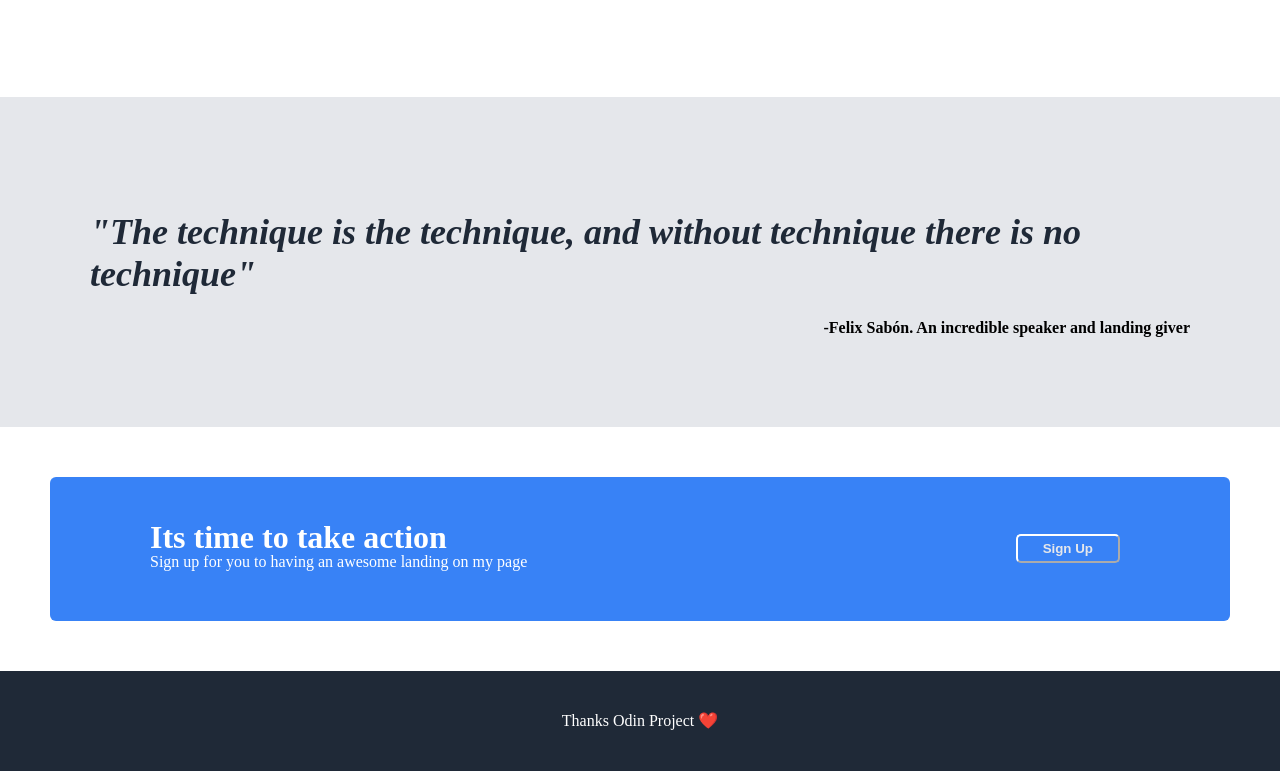
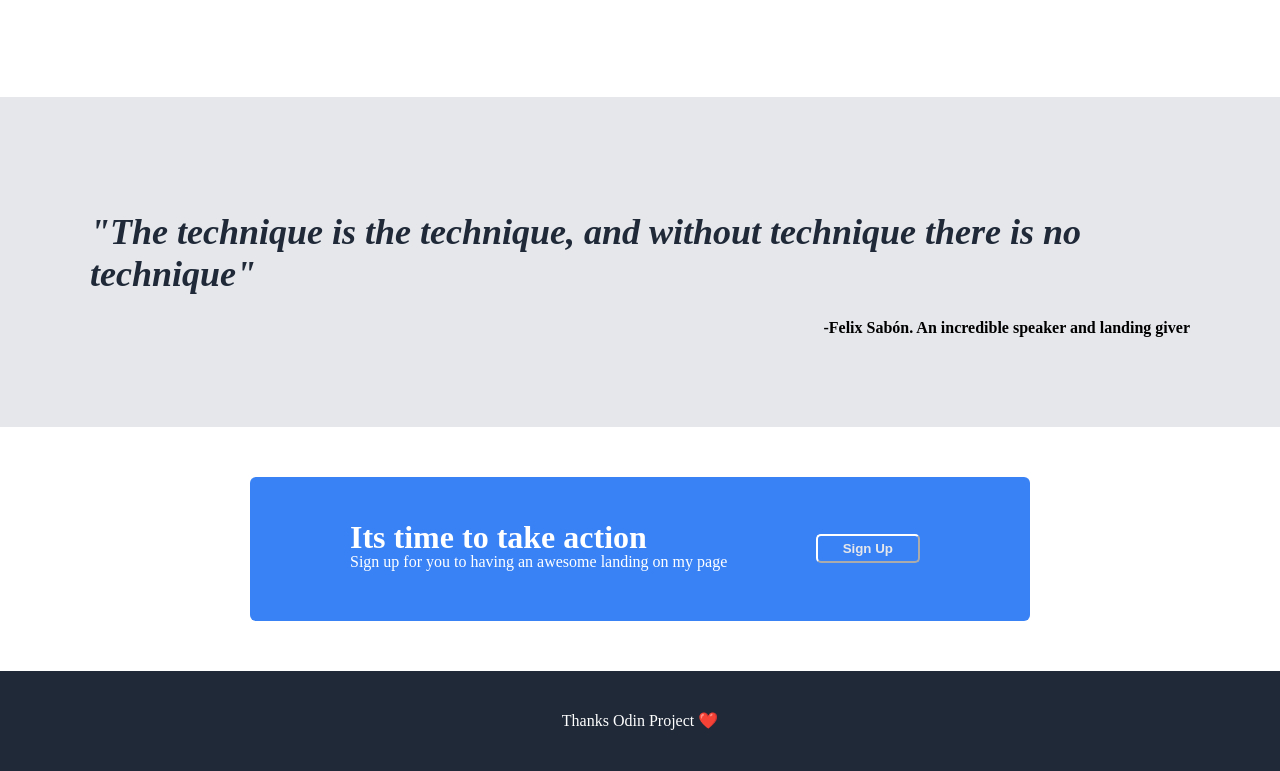
Before and after one commit to cmaster-yan/odin-landing-page, a plain HTML site: page index.html in a window 1280 px wide. Shown: the part 1223-1994 px from the top of the page. Drawn offline with Linux system fonts and the light colour scheme.

Commit message:
Add extra padding to the final section

```diff
--- a/style.css
+++ b/style.css
@@ -128,6 +128,8 @@ img {
 
 .final-section {
     padding: 50px;
+    padding-left: 250px;
+    padding-right: 250px;
 }
 
 .signup-window {
```
